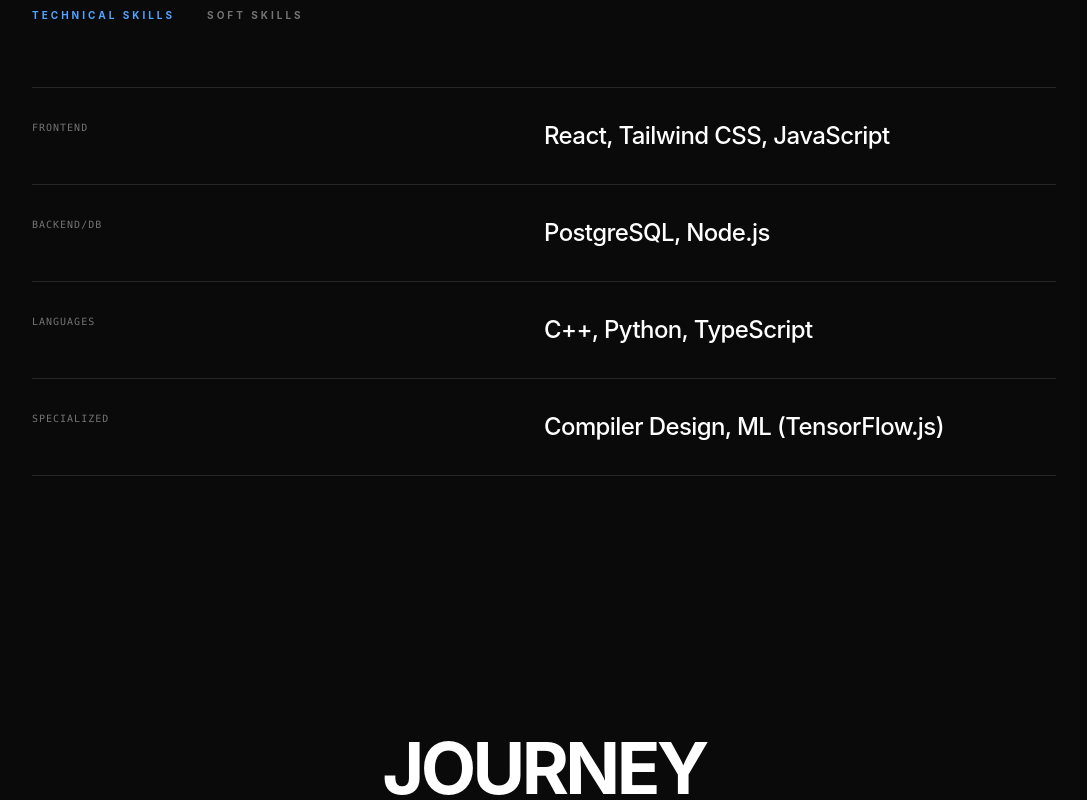
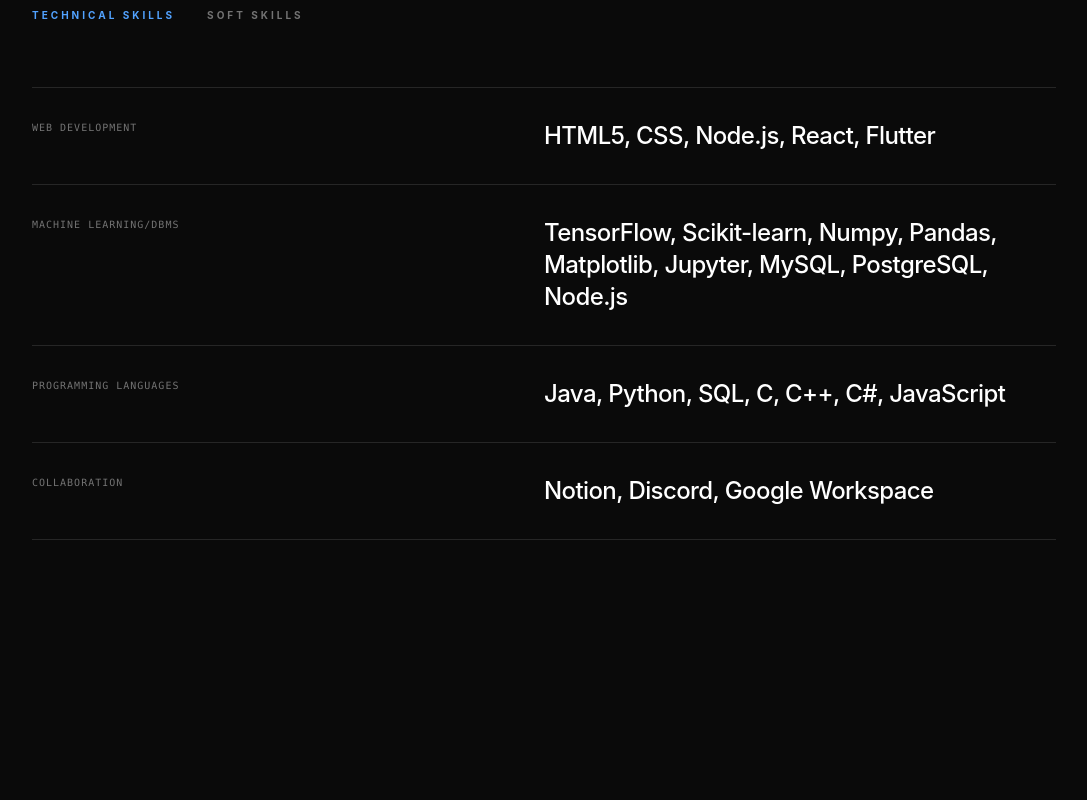
Before and after one commit to Alfheim31/portfolio, a React (Vite) app in the folder my-portfolio/: page / in a window 1280 px wide. Shown: the part 1840-2640 px from the top of the page, without its empty margins (96-1183 px from the left). Built offline with nearby package versions, Linux system fonts and the light colour scheme.

Commit message:
9th push (4)

```diff
--- a/my-portfolio/src/App.jsx
+++ b/my-portfolio/src/App.jsx
@@ -146,7 +146,7 @@
                 transition={{ type: "spring", stiffness: 300, damping: 30 }}
               >
                 <p className="text-neutral-500 uppercase tracking-[0.3em] text-[10px] mb-6">
-                  Have an idea?
+                  Have an idea? Click here.
                 </p>
                 <h2
                   onClick={() => setShowSocials(!showSocials)}
--- a/my-portfolio/src/components/Hero.jsx
+++ b/my-portfolio/src/components/Hero.jsx
@@ -56,7 +56,7 @@
         >
           <span className="text-blue-500 font-mono text-[10px] uppercase tracking-[0.4em] block mb-2">Expertise</span>
           <span className="text-[11px] uppercase font-bold text-neutral-400 leading-tight block">
-            Frontend Dev & <br /> GDGoC-PLM Lead
+            Frontend Dev & <br /> GDGoC-PLM CCO
           </span>
         </motion.div>
 
--- a/my-portfolio/src/components/Skills.jsx
+++ b/my-portfolio/src/components/Skills.jsx
@@ -3,16 +3,16 @@
 
 const SKILLS_DATA = {
   technical: [
-    { name: "Frontend", detail: "React, Tailwind CSS, JavaScript" },
-    { name: "Backend/DB", detail: "PostgreSQL, Node.js" },
-    { name: "Languages", detail: "C++, Python, TypeScript" },
-    { name: "Specialized", detail: "Compiler Design, ML (TensorFlow.js)" }
+    { name: "Web Development", detail: "HTML5, CSS, Node.js, React, Flutter" },
+    { name: "Machine Learning/DBMS", detail: "TensorFlow, Scikit-learn, Numpy, Pandas, Matplotlib, Jupyter, MySQL, PostgreSQL, Node.js" },
+    { name: "Programming Languages", detail: "Java, Python, SQL, C, C++, C#, JavaScript" },
+    { name: "Collaboration", detail: "Notion, Discord, Google Workspace" }
   ],
   soft: [
-    { name: "Leadership", detail: "GDGoC Lead & CTO Experience" },
-    { name: "Management", detail: "Project & Event Logistics (InnOlympics)" },
-    { name: "Creative", detail: "UI/UX Design, Branding" },
-    { name: "Entrepreneurship", detail: "Venture Management & Scaling" }
+    { name: "Leadership", detail: "Communication, Problem-Solving, Critical & Analytical Thinking " },
+    { name: "Management", detail: "Project Management, Time Management, Business Analyst" },
+    { name: "Creative", detail: "UI/UX Design, Branding, Graphics" },
+    { name: "Others", detail: "Entrepreneurship, Writing, Flexibility" }
   ]
 };
 
```
